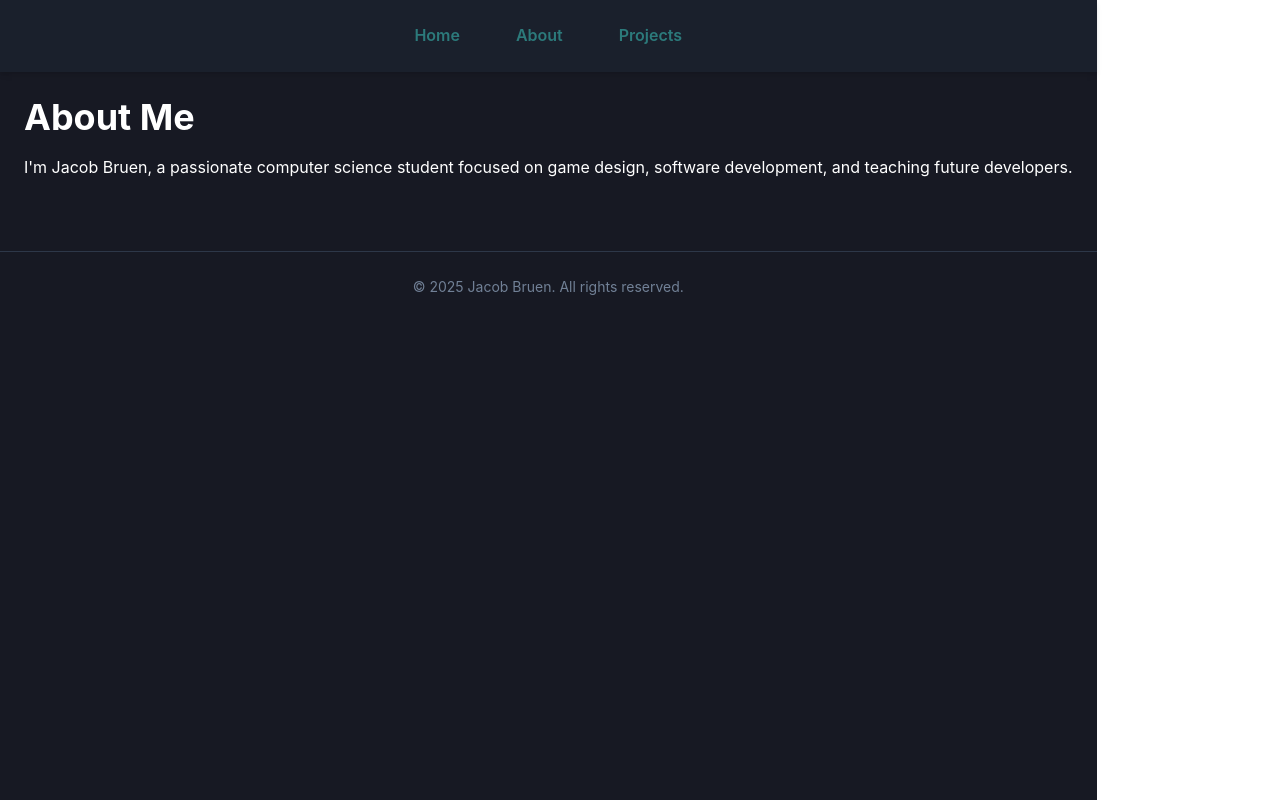
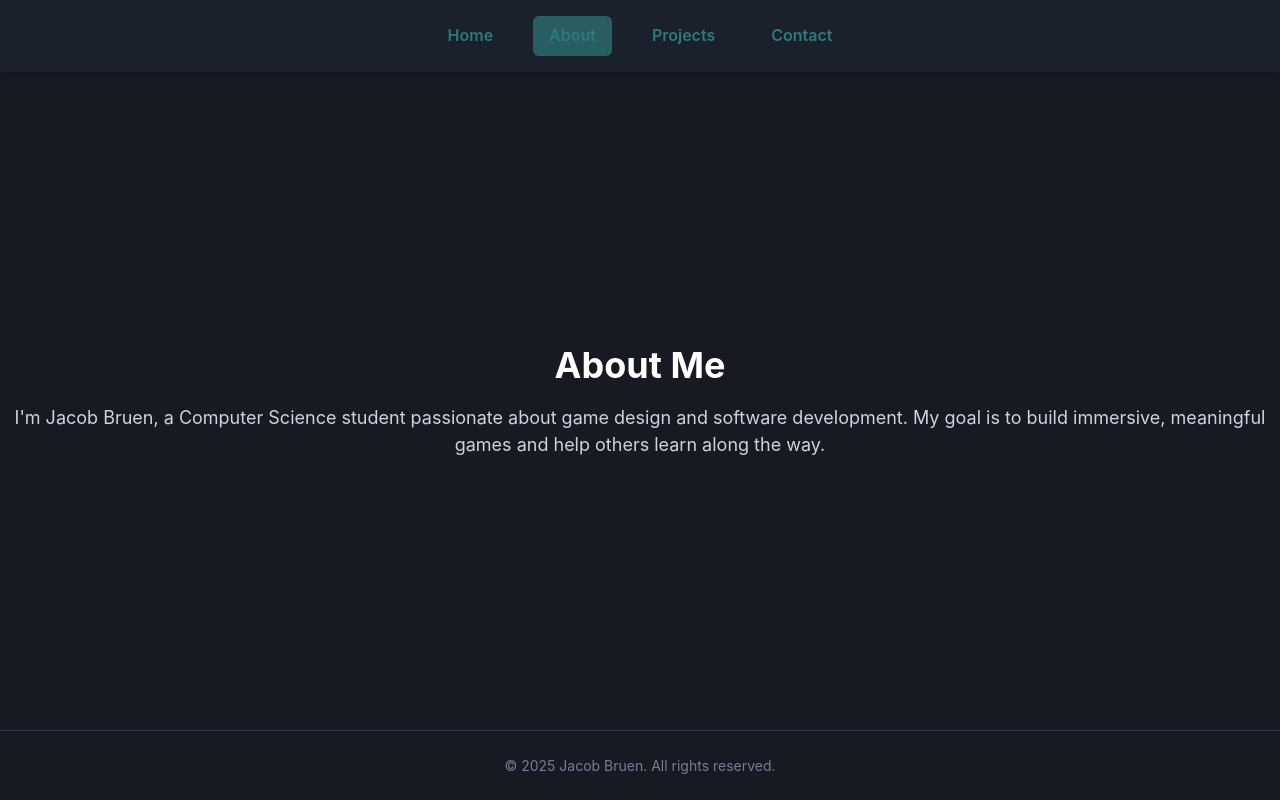
Before and after one commit to JacobBruen/Jacob-Bruen-Portfolio, a React (Vite) app: page /About in a window 1280 px wide. Built offline with nearby package versions, Linux system fonts and the light colour scheme.

Commit message:
Fix: full-screen background layout for all pages

```diff
--- a/package.json
+++ b/package.json
@@ -16,6 +16,7 @@
     "framer-motion": "^10.12.16",
     "react": "^18.2.0",
     "react-dom": "^18.2.0",
+    "react-icons": "^5.5.0",
     "react-router-dom": "^7.6.2"
   },
   "devDependencies": {
--- a/src/App.jsx
+++ b/src/App.jsx
@@ -2,22 +2,25 @@ import {
   Box,
   Flex,
   Button,
-  Heading,
   Text,
-  Stack,
-  Container,
-  Link as ChakraLink,
 } from '@chakra-ui/react';
-import { BrowserRouter as Router, Routes, Route, Link } from 'react-router-dom';
+import { BrowserRouter as Router, Routes, Route, Link, useLocation } from 'react-router-dom';
 import Home from './pages/Home';
 import About from './pages/About';
 import Projects from './pages/Projects';
+import Socials from './pages/Socials';
 
-function App() {
+function Navbar() {
+  const location = useLocation();
+
+  const links = [
+    { path: '/', label: 'Home' },
+    { path: '/About', label: 'About' },
+    { path: '/Projects', label: 'Projects' },
+    { path: '/Socials', label: 'Contact' },
+  ];
+
   return (
-    <Router>
-      <Box bg="gray.900" color="white" minH="100vh">
-        {/* NAVBAR */}
     <Flex
       as="nav"
       bg="gray.800"
@@ -25,34 +28,52 @@ function App() {
       justify="center"
       gap={6}
       boxShadow="md"
+      userSelect="none"
     >
-          <Button as={Link} to="/" variant="ghost" colorScheme="teal">
-            Home
+      {links.map(({ path, label }) => (
+        <Button
+          key={path}
+          as={Link}
+          to={path}
+          variant="ghost"
+          colorScheme="teal"
+          bg={location.pathname === path ? 'teal.700' : 'transparent'}
+          _hover={{ bg: 'teal.600' }}
+        >
+          {label}
         </Button>
-          <Button as={Link} to="/About" variant="ghost" colorScheme="teal">
-            About
-          </Button>
-          <Button as={Link} to="/Projects" variant="ghost" colorScheme="teal">
-            Projects
-          </Button>
+      ))}
     </Flex>
+  );
+}
 
-        {/* PAGE ROUTES */}
-        <Box p={6}>
+function App() {
+  return (
+    <Router>
+      <Flex
+        direction="column"
+        minH="100vh"
+        bg="gray.900"
+        color="white"
+      >
+        <Navbar />
+
+        {/* Page content fills remaining height */}
+        <Flex flex="1" align="center" justify="center">
           <Routes>
             <Route path="/" element={<Home />} />
             <Route path="/About" element={<About />} />
             <Route path="/Projects" element={<Projects />} />
+            <Route path="/Socials" element={<Socials />} />
           </Routes>
-        </Box>
+        </Flex>
 
-        {/* FOOTER */}
-        <Box textAlign="center" py={6} mt={12} borderTop="1px solid #2D3748">
+        <Box textAlign="center" py={6} borderTop="1px solid #2D3748">
           <Text fontSize="sm" color="gray.500">
             © {new Date().getFullYear()} Jacob Bruen. All rights reserved.
           </Text>
         </Box>
-      </Box>
+      </Flex>
     </Router>
   );
 }
--- a/src/pages/About.jsx
+++ b/src/pages/About.jsx
@@ -1,12 +1,22 @@
-import { Heading, Text, Box } from '@chakra-ui/react';
+import { Box, Heading, Text, VStack } from '@chakra-ui/react';
 
 const About = () => {
   return (
-    <Box>
-      <Heading mb={4}>About Me</Heading>
-      <Text fontSize="md">
-        I'm Jacob Bruen, a passionate computer science student focused on game design, software development, and teaching future developers.
-      </Text>
+    <Box
+      textAlign="center"
+      w="100%"
+      h="100%"
+      display="flex"
+      alignItems="center"
+      justifyContent="center"
+    >
+      <VStack spacing={4}>
+        <Heading>About Me</Heading>
+        <Text color="gray.300" fontSize="lg">
+          I'm Jacob Bruen, a Computer Science student passionate about game design and software development.
+          My goal is to build immersive, meaningful games and help others learn along the way.
+        </Text>
+      </VStack>
     </Box>
   );
 };
--- a/src/pages/Home.jsx
+++ b/src/pages/Home.jsx
@@ -1,10 +1,22 @@
-import { Heading, Text } from '@chakra-ui/react'
+import { Box, Heading, Text, Stack } from '@chakra-ui/react';
 
 export default function Home() {
   return (
-    <>
-      <Heading>🔥 Hello from Chakra UI</Heading>
-      <Text fontSize="lg">If you see this, it’s working!</Text>
-    </>
-  )
+    <Box
+      textAlign="center"
+      w="100%"
+      h="100%"
+      display="flex"
+      alignItems="center"
+      justifyContent="center"
+      flexDirection="column"
+    >
+      <Stack spacing={6}>
+        <Heading fontSize="4xl">Jacob Bruen</Heading>
+        <Text fontSize="xl" color="gray.300">
+          Aspiring Game Designer • Software Developer • Problem Solver
+        </Text>
+      </Stack>
+    </Box>
+  );
 }
--- a/src/pages/Projects.jsx
+++ b/src/pages/Projects.jsx
@@ -3,7 +3,6 @@ import {
   Heading,
   Text,
   SimpleGrid,
-  Container,
   VStack,
   Link,
 } from '@chakra-ui/react';
@@ -28,10 +27,17 @@ const projects = [
 
 const Projects = () => {
   return (
-    <Container maxW="6xl" py={10}>
-      <Heading mb={6} textAlign="center">
-        Projects
-      </Heading>
+    <Box
+      w="100%"
+      h="100%"
+      px={6}
+      display="flex"
+      flexDirection="column"
+      alignItems="center"
+      justifyContent="center"
+      textAlign="center"
+    >
+      <Heading mb={6}>Projects</Heading>
       <SimpleGrid columns={{ base: 1, md: 2, lg: 3 }} spacing={8}>
         {projects.map((proj, idx) => (
           <Box
@@ -52,7 +58,7 @@ const Projects = () => {
           </Box>
         ))}
       </SimpleGrid>
-    </Container>
+    </Box>
   );
 };
 
--- /dev/null
+++ b/src/pages/Socials.jsx
@@ -0,0 +1,42 @@
+import { Box, Heading, VStack, Link, Icon, Text } from '@chakra-ui/react';
+import { FaInstagram, FaLinkedin, FaEnvelope } from 'react-icons/fa';
+
+const Socials = () => {
+  return (
+    <Box
+      textAlign="center"
+      w="100%"
+      h="100%"
+      display="flex"
+      alignItems="center"
+      justifyContent="center"
+    >
+      <VStack spacing={8}>
+        <Heading>Contact & Socials</Heading>
+
+        <Link href="https://instagram.com/your_instagram" isExternal>
+          <VStack>
+            <Icon as={FaInstagram} w={10} h={10} color="pink.400" />
+            <Text>Instagram</Text>
+          </VStack>
+        </Link>
+
+        <Link href="https://linkedin.com/in/your_linkedin" isExternal>
+          <VStack>
+            <Icon as={FaLinkedin} w={10} h={10} color="blue.500" />
+            <Text>LinkedIn</Text>
+          </VStack>
+        </Link>
+
+        <Link href="mailto:your.email@example.com" isExternal>
+          <VStack>
+            <Icon as={FaEnvelope} w={10} h={10} color="gray.300" />
+            <Text>Email Me</Text>
+          </VStack>
+        </Link>
+      </VStack>
+    </Box>
+  );
+};
+
+export default Socials;
```
Also changed, not shown: 1 other file (tests, documents, lock files or other folders). Lines whose indentation alone changed are shown as unchanged.
